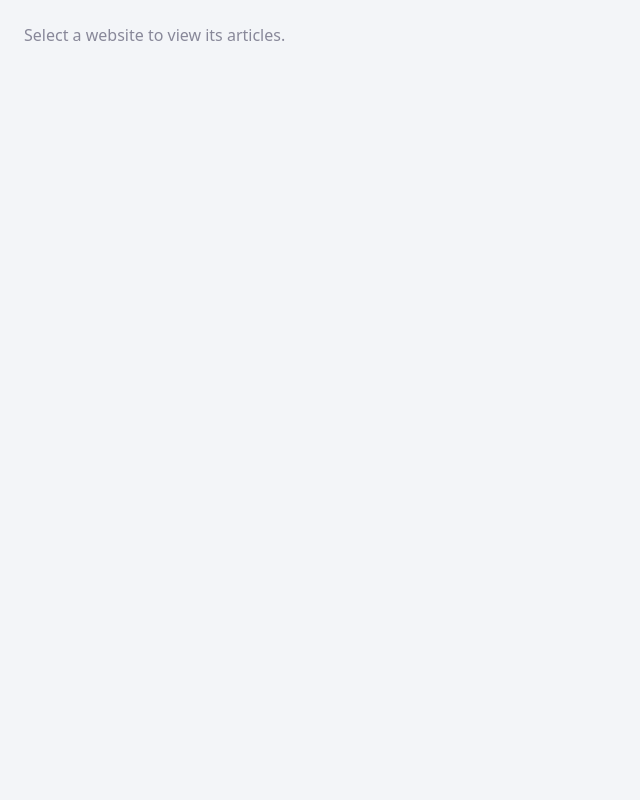
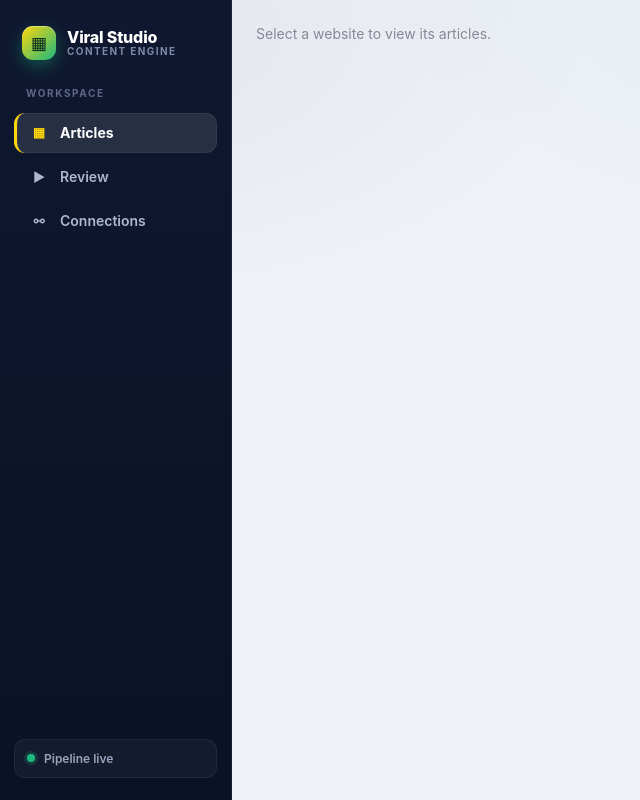
Before and after one commit to razn2088/lumi-landing-page, a Next.js app in the folder viral-video-dashboard/: page /articles in a window 1280 px wide. Shown: the whole page, without its empty margins (0-640 px from the left). Built offline with nearby package versions, Linux system fonts and the light colour scheme.

Commit message:
feat(dashboard): polished-studio shell (navy sidebar + theme tokens)

```diff
--- a/viral-video-dashboard/app/layout.tsx
+++ b/viral-video-dashboard/app/layout.tsx
@@ -1,9 +1,14 @@
+import "./theme.css";
+import { Shell } from "../components/Shell";
+
 export const metadata = { title: "Viral Studio" };
 
 export default function RootLayout({ children }: { children: React.ReactNode }) {
   return (
     <html lang="en">
-      <body style={{ margin: 0, fontFamily: "system-ui, Arial, sans-serif", background: "#f3f5f8", color: "#0f1830" }}>{children}</body>
+      <body>
+        <Shell>{children}</Shell>
+      </body>
     </html>
   );
 }
--- /dev/null
+++ b/viral-video-dashboard/app/theme.css
@@ -0,0 +1,102 @@
+/* ============================================================
+   Viral Studio — "polished studio" design tokens + base styles
+   Navy sidebar + light card canvas. Electric-green primary,
+   yellow highlight accents. Soft layered shadows, rounded cards.
+   ============================================================ */
+
+:root {
+  /* Canvas + surfaces */
+  --bg: #eef1f6;
+  --surface: #ffffff;
+  --surface-2: #f6f8fb;
+
+  /* Navy sidebar */
+  --sidebar: #0f1830;
+  --sidebar-2: #0b1226;
+
+  /* Ink + lines */
+  --text: #0f1830;
+  --text-muted: #6b7488;
+  --border: #e6eaf0;
+
+  /* Accents */
+  --accent: #1eb980;
+  --accent-2: #14a06d;
+  --accent-soft: #dff5ec;
+  --highlight: #ffd60a;
+  --danger: #e5484d;
+
+  /* Shape */
+  --radius: 14px;
+  --radius-sm: 10px;
+  --radius-pill: 999px;
+
+  /* Depth */
+  --shadow: 0 1px 2px rgba(16, 24, 48, .06), 0 6px 20px rgba(16, 24, 48, .05);
+  --shadow-lg: 0 2px 4px rgba(16, 24, 48, .06), 0 18px 40px rgba(16, 24, 48, .10);
+
+  /* Motion */
+  --ease: cubic-bezier(.2, .7, .2, 1);
+
+  color-scheme: light;
+}
+
+* { box-sizing: border-box; }
+
+html, body { margin: 0; padding: 0; }
+
+body {
+  background:
+    radial-gradient(1100px 520px at 78% -8%, rgba(30, 185, 128, .07), transparent 60%),
+    radial-gradient(900px 480px at 8% 4%, rgba(15, 24, 48, .05), transparent 55%),
+    var(--bg);
+  color: var(--text);
+  font-family: ui-sans-serif, -apple-system, system-ui, "Segoe UI", Roboto, Helvetica, Arial, sans-serif;
+  font-size: 14px;
+  line-height: 1.45;
+  -webkit-font-smoothing: antialiased;
+  text-rendering: optimizeLegibility;
+}
+
+a { color: inherit; }
+
+/* Distinctive heading treatment — tight tracking, optical weight */
+h1, h2, h3 {
+  letter-spacing: -0.02em;
+  font-feature-settings: "ss01", "cv01";
+}
+
+/* Focus ring for keyboard users (accent, not browser-default blue) */
+:where(a, button, input, select):focus-visible {
+  outline: 2px solid var(--accent);
+  outline-offset: 2px;
+  border-radius: 6px;
+}
+
+/* Slim, on-brand scrollbars */
+* {
+  scrollbar-width: thin;
+  scrollbar-color: #c7cedb transparent;
+}
+*::-webkit-scrollbar { width: 10px; height: 10px; }
+*::-webkit-scrollbar-thumb {
+  background: #c7cedb;
+  border: 3px solid transparent;
+  border-radius: 999px;
+  background-clip: padding-box;
+}
+*::-webkit-scrollbar-thumb:hover { background: #aab3c4; background-clip: padding-box; }
+
+/* Sidebar nav interactions (consumed by Sidebar.tsx via .vs-nav-link) */
+.vs-nav-link {
+  position: relative;
+  transition: background .18s var(--ease), color .18s var(--ease), transform .18s var(--ease);
+}
+.vs-nav-link:hover { background: rgba(255, 255, 255, .07); color: #fff; }
+.vs-nav-link:active { transform: translateX(1px); }
+.vs-nav-link .vs-nav-icon { transition: transform .18s var(--ease); }
+.vs-nav-link:hover .vs-nav-icon { transform: translateX(2px); }
+
+@media (prefers-reduced-motion: reduce) {
+  * { animation-duration: .001ms !important; transition-duration: .001ms !important; }
+}
--- /dev/null
+++ b/viral-video-dashboard/components/Shell.tsx
@@ -0,0 +1,10 @@
+import { Sidebar } from "./Sidebar";
+
+export function Shell({ children }: { children: React.ReactNode }) {
+  return (
+    <div style={{ display: "flex", minHeight: "100vh" }}>
+      <Sidebar />
+      <div style={{ flex: 1, minWidth: 0 }}>{children}</div>
+    </div>
+  );
+}
--- /dev/null
+++ b/viral-video-dashboard/components/Sidebar.tsx
@@ -0,0 +1,141 @@
+"use client";
+import Link from "next/link";
+import { usePathname } from "next/navigation";
+
+const NAV = [
+  { href: "/articles", label: "Articles", icon: "▦" },
+  { href: "/review", label: "Review", icon: "▶" },
+  { href: "/connections", label: "Connections", icon: "⚯" },
+];
+
+export function Sidebar() {
+  const path = usePathname();
+  return (
+    <nav
+      style={{
+        width: 232,
+        flexShrink: 0,
+        minHeight: "100vh",
+        background: "linear-gradient(180deg,var(--sidebar),var(--sidebar-2))",
+        color: "#fff",
+        padding: "22px 14px",
+        position: "sticky",
+        top: 0,
+        alignSelf: "flex-start",
+        display: "flex",
+        flexDirection: "column",
+        gap: 8,
+        borderRight: "1px solid rgba(255,255,255,.05)",
+      }}
+    >
+      {/* Brand lockup */}
+      <div style={{ display: "flex", alignItems: "center", gap: 11, padding: "4px 8px 8px" }}>
+        <span
+          aria-hidden
+          style={{
+            width: 34,
+            height: 34,
+            borderRadius: 11,
+            display: "inline-flex",
+            alignItems: "center",
+            justifyContent: "center",
+            fontSize: 17,
+            color: "#06281d",
+            background: "linear-gradient(135deg,var(--highlight),var(--accent))",
+            boxShadow: "0 6px 16px rgba(30,185,128,.35), inset 0 1px 0 rgba(255,255,255,.4)",
+          }}
+        >
+          ▦
+        </span>
+        <span style={{ display: "flex", flexDirection: "column", lineHeight: 1.1 }}>
+          <span style={{ fontWeight: 800, fontSize: 16, letterSpacing: "-0.01em" }}>Viral Studio</span>
+          <span style={{ fontSize: 10, fontWeight: 700, letterSpacing: ".14em", textTransform: "uppercase", color: "#7e89a6" }}>
+            Content Engine
+          </span>
+        </span>
+      </div>
+
+      <div
+        style={{
+          fontSize: 10,
+          fontWeight: 700,
+          letterSpacing: ".16em",
+          textTransform: "uppercase",
+          color: "#5e6886",
+          padding: "10px 12px 4px",
+        }}
+      >
+        Workspace
+      </div>
+
+      <div style={{ display: "flex", flexDirection: "column", gap: 4 }}>
+        {NAV.map((n) => {
+          const active = path?.startsWith(n.href) ?? false;
+          return (
+            <Link
+              key={n.href}
+              href={n.href}
+              className="vs-nav-link"
+              aria-current={active ? "page" : undefined}
+              style={{
+                display: "flex",
+                alignItems: "center",
+                gap: 11,
+                padding: "10px 12px",
+                borderRadius: 11,
+                textDecoration: "none",
+                color: active ? "#fff" : "#aeb7cc",
+                background: active ? "rgba(255,255,255,.10)" : "transparent",
+                borderLeft: active ? "3px solid var(--highlight)" : "3px solid transparent",
+                boxShadow: active ? "inset 0 0 0 1px rgba(255,255,255,.05)" : "none",
+                fontWeight: active ? 700 : 600,
+                fontSize: 14,
+              }}
+            >
+              <span
+                className="vs-nav-icon"
+                aria-hidden
+                style={{
+                  width: 20,
+                  textAlign: "center",
+                  fontSize: 13,
+                  color: active ? "var(--highlight)" : "inherit",
+                }}
+              >
+                {n.icon}
+              </span>
+              {n.label}
+            </Link>
+          );
+        })}
+      </div>
+
+      {/* Footer status */}
+      <div style={{ marginTop: "auto", paddingTop: 16 }}>
+        <div
+          style={{
+            display: "flex",
+            alignItems: "center",
+            gap: 9,
+            padding: "10px 12px",
+            borderRadius: 11,
+            background: "rgba(255,255,255,.04)",
+            border: "1px solid rgba(255,255,255,.06)",
+          }}
+        >
+          <span
+            aria-hidden
+            style={{
+              width: 8,
+              height: 8,
+              borderRadius: 999,
+              background: "var(--accent)",
+              boxShadow: "0 0 0 3px rgba(30,185,128,.18)",
+            }}
+          />
+          <span style={{ fontSize: 12, color: "#9aa3bd", fontWeight: 600 }}>Pipeline live</span>
+        </div>
+      </div>
+    </nav>
+  );
+}
```
